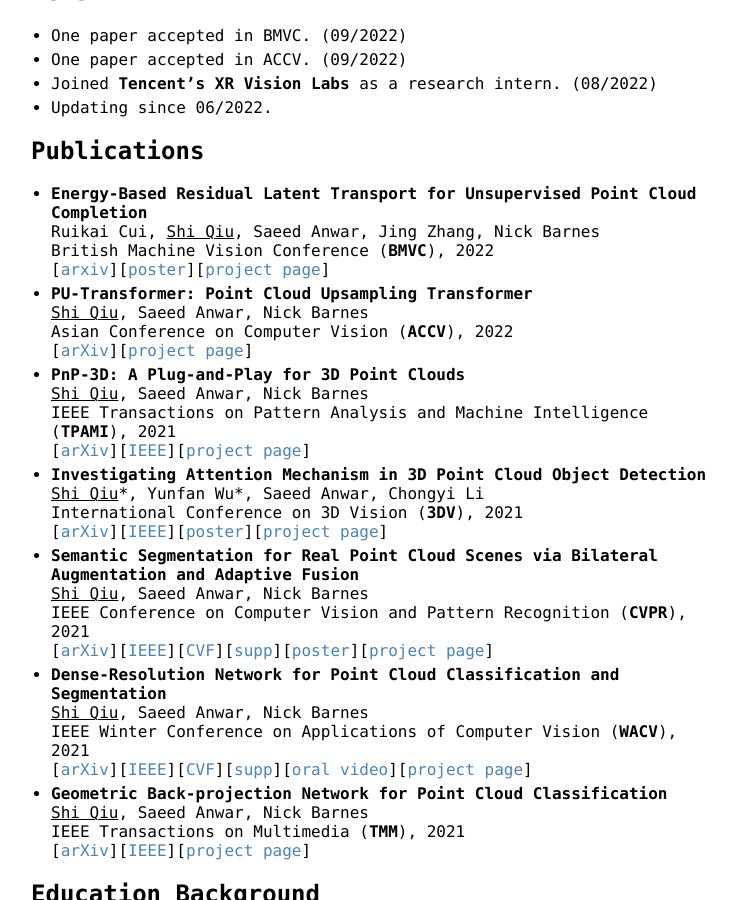
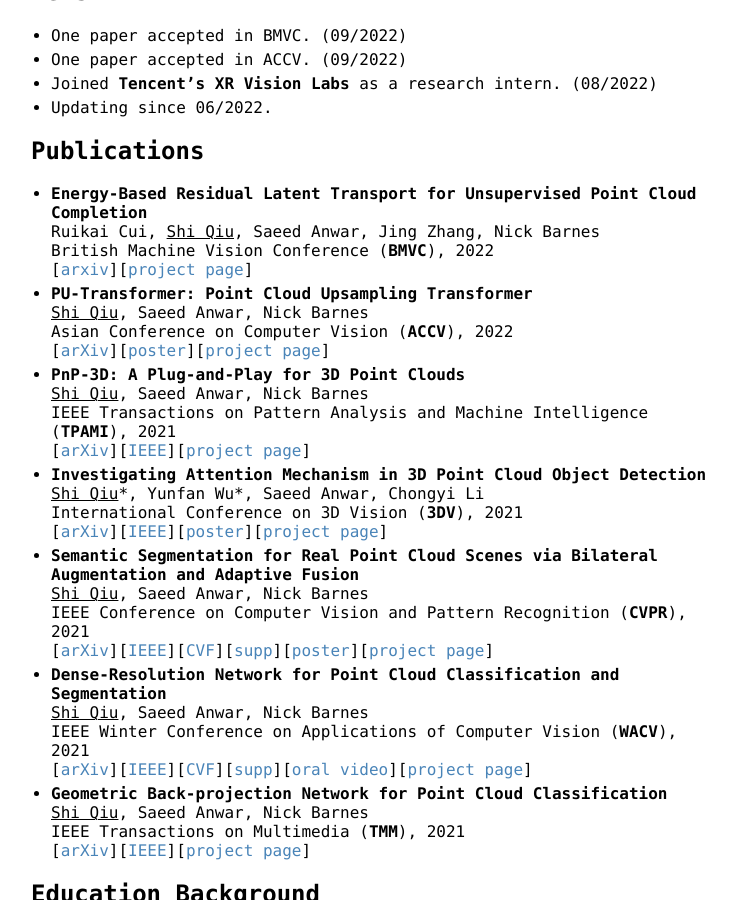
Before and after one commit to ShiQiu0419/ShiQiu0419.github.io, a Jekyll site: the page built from index.md, in a window 1280 px wide and 900 px high, scrolled down 320 px. Shown: the whole window, without its empty margins (259-995 px from the left). Built offline with Jekyll 4.4.1, drawn with Linux system fonts in a browser that asks for light colours; our own code applies the rules of GitHub Pages for plain Markdown files.

```diff
--- a/index.md
+++ b/index.md
@@ -17,11 +17,11 @@ I am Shi QIU (邱实), a final year PhD student at ANU College of Engineering &
 * **Energy-Based Residual Latent Transport for Unsupervised Point Cloud Completion**
 Ruikai Cui, <ins>Shi Qiu</ins>, Saeed Anwar, Jing Zhang, Nick Barnes
 British Machine Vision Conference (**BMVC**), 2022
-[[arxiv](https://arxiv.org/abs/2211.06820)][[poster](https://github.com/ShiQiu0419/PU-Transformer/blob/main/accv2022_poster.pdf)][[project page](https://github.com/CuiRuikai/Latent-Transport-UPCN)]
+[[arxiv](https://arxiv.org/abs/2211.06820)][[project page](https://github.com/CuiRuikai/Latent-Transport-UPCN)]
 * **PU-Transformer: Point Cloud Upsampling Transformer**
 <ins>Shi Qiu</ins>, Saeed Anwar, Nick Barnes
 Asian Conference on Computer Vision (**ACCV**), 2022
-[[arXiv](https://arxiv.org/abs/2111.12242)][[project page](https://github.com/ShiQiu0419/PU-Transformer)]
+[[arXiv](https://arxiv.org/abs/2111.12242)][[poster](https://github.com/ShiQiu0419/PU-Transformer/blob/main/accv2022_poster.pdf)][[project page](https://github.com/ShiQiu0419/PU-Transformer)]
 * **PnP-3D: A Plug-and-Play for 3D Point Clouds**
 <ins>Shi Qiu</ins>, Saeed Anwar, Nick Barnes
 IEEE Transactions on Pattern Analysis and Machine Intelligence
```
